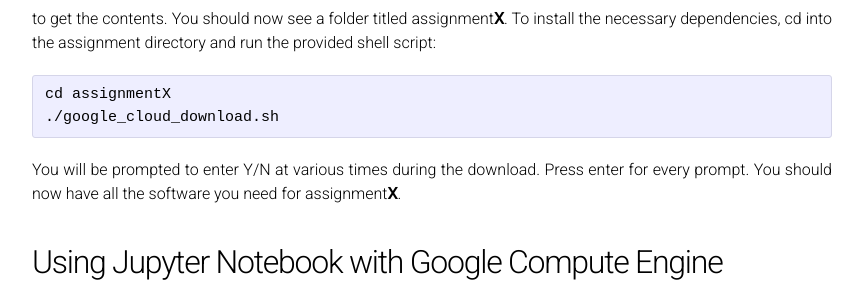
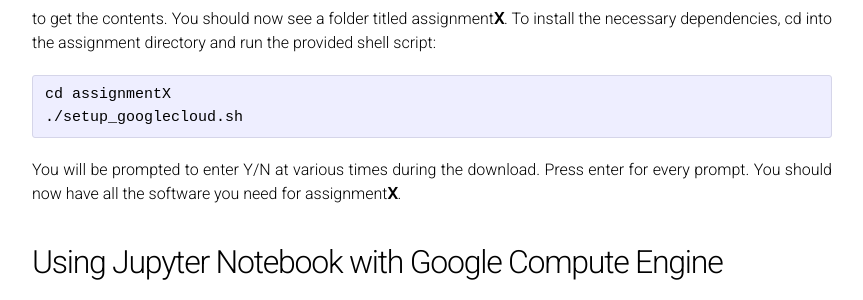
Before and after one commit to cs231n/cs231n.github.io, a Jekyll site: the page built from google_cloud_tutorial.md, in a window 1280 px wide and 900 px high, scrolled down 5506 px. Shown: the part 174-474 px from the top of the window, without its empty margins (208-1071 px from the left). Built offline with Jekyll 4.4.1, drawn with Linux system fonts in a browser that asks for light colours.

Commit message:
Quick update to setup script name for google cloud

````diff
--- a/google_cloud_tutorial.md
+++ b/google_cloud_tutorial.md
@@ -80,7 +80,7 @@ to get the contents. You should now see a folder titled assignment**X**.  To ins
 
 ```
 cd assignmentX
-./google_cloud_download.sh
+./setup_googlecloud.sh
 ```
 
 You will be prompted to enter Y/N at various times during the download. Press enter for every prompt. You should now have all the software you need for assignment**X**.
````
